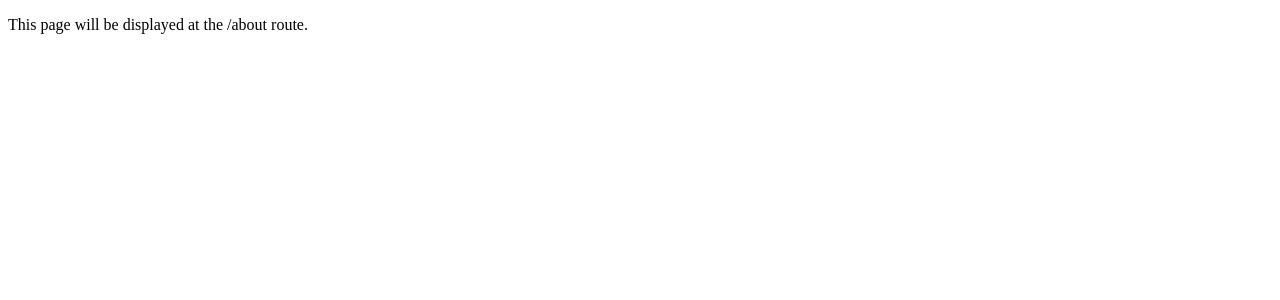
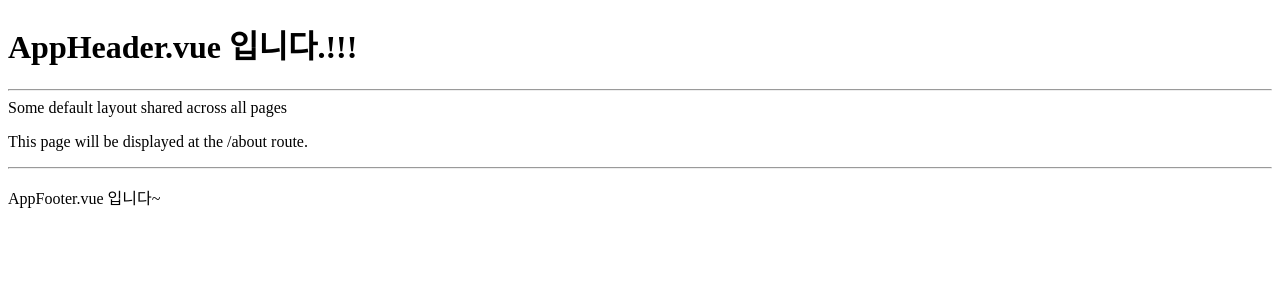
Before and after one commit to Jungea/nuxt-tutorial, a Nuxt app: page /about in a window 1280 px wide. Shown: the top 300 px of the page. Built offline with nearby package versions, Linux system fonts and the light colour scheme.

Commit message:
[Views] `layouts/default.vue` 기본 레이아웃

```diff
--- /dev/null
+++ b/components/AppFooter.vue
@@ -0,0 +1,4 @@
+<template>
+  <hr />
+  <p>AppFooter.vue 입니다~</p>
+</template>
--- /dev/null
+++ b/components/AppHeader.vue
@@ -0,0 +1,4 @@
+<template>
+  <h1>AppHeader.vue 입니다.!!!</h1>
+  <hr />
+</template>
--- /dev/null
+++ b/layouts/default.vue
@@ -0,0 +1,8 @@
+<template>
+  <div>
+    <AppHeader />
+    Some default layout shared across all pages
+    <slot />
+    <AppFooter />
+  </div>
+</template>
```
